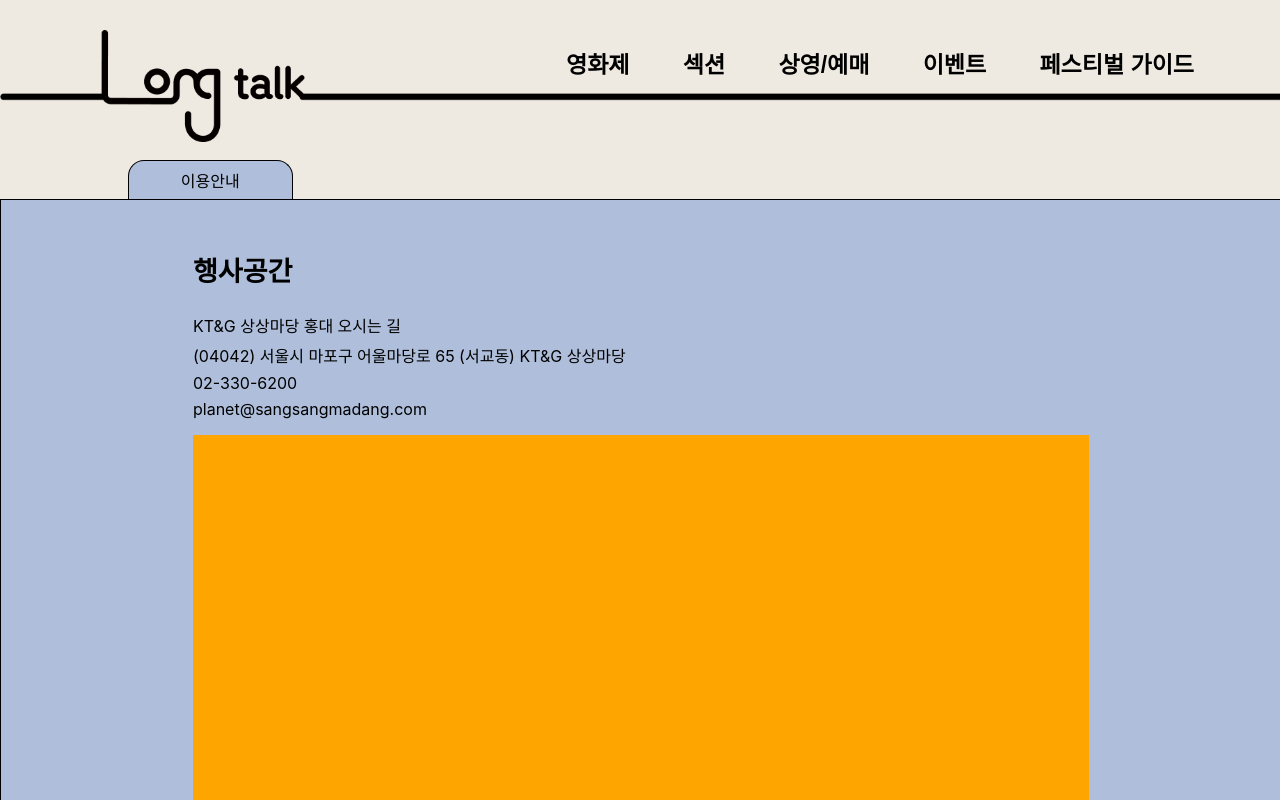
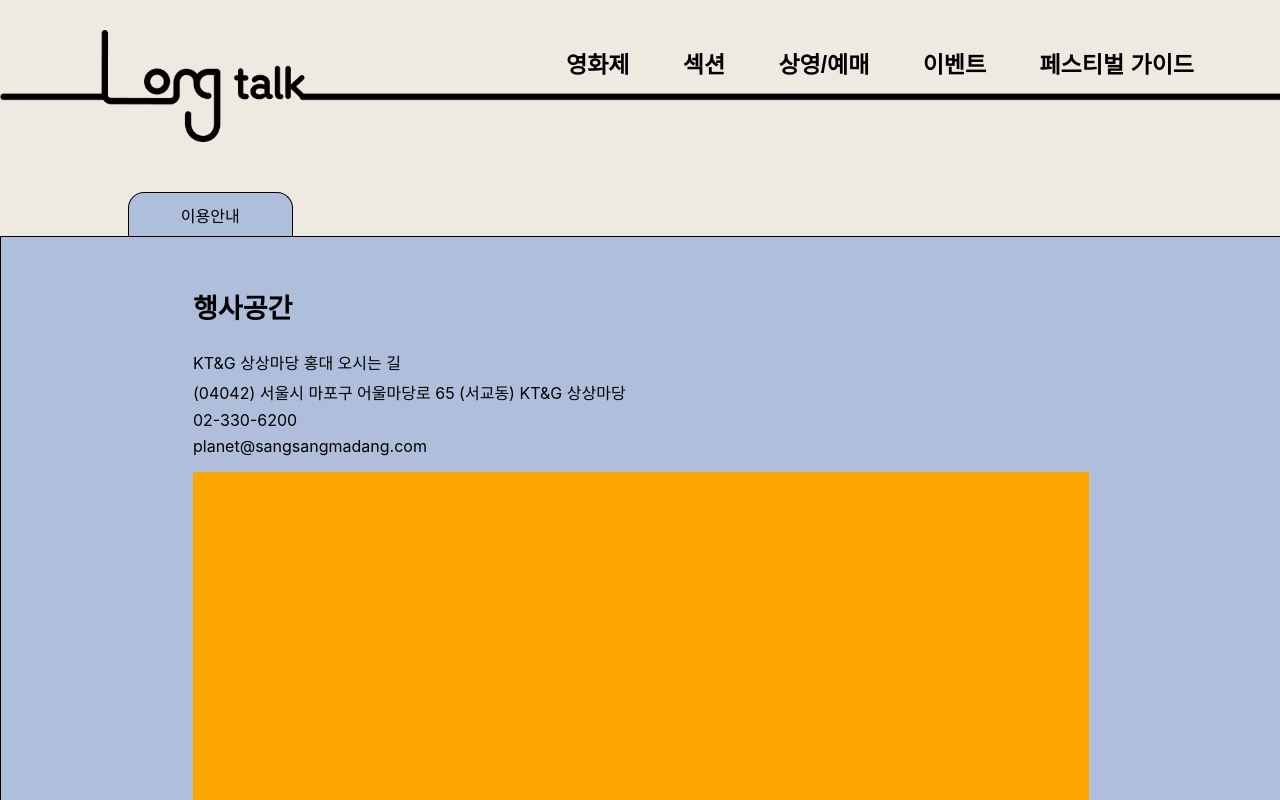
Before and after one commit to hmuri/LongTalk-FE, a React (Create React App) app in the folder longtalk/: page /guide in a window 1280 px wide. Shown: the top 800 px of the page. Built offline with nearby package versions, Linux system fonts and the light colour scheme; a web font is replaced by a local one.

Commit message:
feat: footer 추가 및 전체적 flex 구조 수정

```diff
--- a/longtalk/src/page/UsgInfo.tsx
+++ b/longtalk/src/page/UsgInfo.tsx
@@ -6,6 +6,7 @@ import Notice1 from "../components/Notice1";
 import MobileHeader from "../components/MobileHeader";
 import MobileNav from "../components/MobileNav";
 import Nav from "../components/Nav";
+import Footer from "../components/Footer";
 
 export default function UsgInfo() {
   return (
@@ -14,6 +15,7 @@ export default function UsgInfo() {
       <PCHeader />
       <MobileHeader />
       <MobileNav />
+      <div style={{ display: "flex", flexDirection: "column" }}>
         <MenuTitle>이용안내</MenuTitle>
         <MenuContainer>
           <ContentContainer>
@@ -34,15 +36,15 @@ export default function UsgInfo() {
             <Title>교통수단</Title>
             <div>
               <p style={{ margin: "20px 0px 6px 0px" }}>
-              지하철: 2호선 홍대입구역 9번 출구, 합정역 3번 출구 / 6호선 상수역
-              1번 출구
+                지하철: 2호선 홍대입구역 9번 출구, 합정역 3번 출구 / 6호선
+                상수역 1번 출구
               </p>
               <p style={{ margin: "6px 0px" }}>
                 버스: 마포08번, 마포16번, 7011번
               </p>
               <p style={{ margin: "6px 0px" }}>
-              자가용: 서울시 마포구 어울마당로 65(서교동 367-5)로 주소검색 이용
-              부탁드립니다.
+                자가용: 서울시 마포구 어울마당로 65(서교동 367-5)로 주소검색
+                이용 부탁드립니다.
               </p>
             </div>
           </ContentContainer>
@@ -56,6 +58,8 @@ export default function UsgInfo() {
             </div>
           </ContentContainer>
         </MenuContainer>
+        <Footer />
+      </div>
     </Container>
   );
 }
@@ -73,7 +77,7 @@ const MenuTitle = styled.div`
   width: 137px;
   height: 29px;
   position: relative;
-  top: 20%;
+  margin-top: 15%;
   left: 10%;
   padding: 7px 1%;
   justify-content: center;
@@ -82,6 +86,9 @@ const MenuTitle = styled.div`
   border-radius: 16px 16px 0px 0px;
   border-bottom: none;
   background-color: #afbfdb;
+  @media ${(props) => props.theme.mobile} {
+    top: 20%;
+  }
 `;
 
 const MenuContainer = styled.div`
@@ -89,11 +96,16 @@ const MenuContainer = styled.div`
   position: relative;
   flex-direction: column;
   width: 100%;
-  top: 20%;
+  top: 0%;
   border: 1px solid black;
   background-color: #afbfdb;
   padding-bottom: 50px;
+  flex: 1
   z-index: 7;
+  @media ${(props) => props.theme.mobile} {
+    top: 20%;
+
+  }
 `;
 
 const ContentContainer = styled.div`
```
Lines whose indentation alone changed are shown as unchanged.
